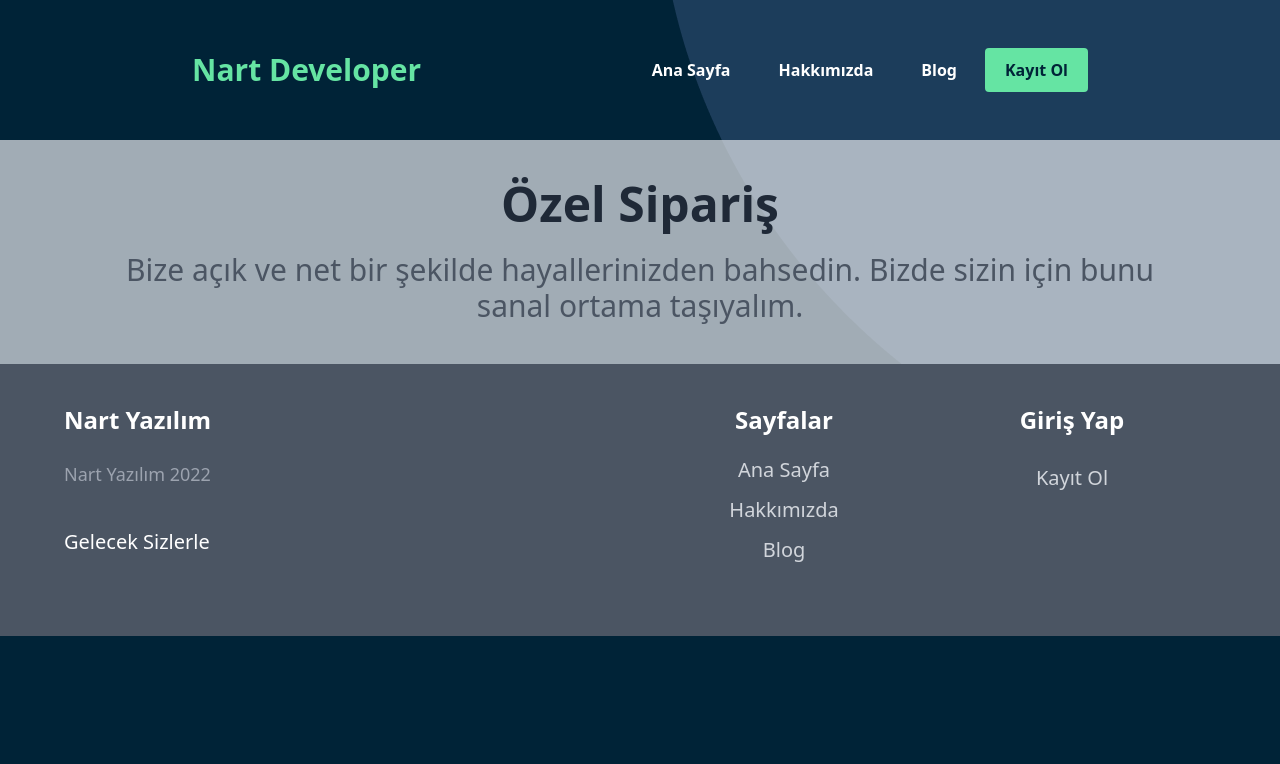
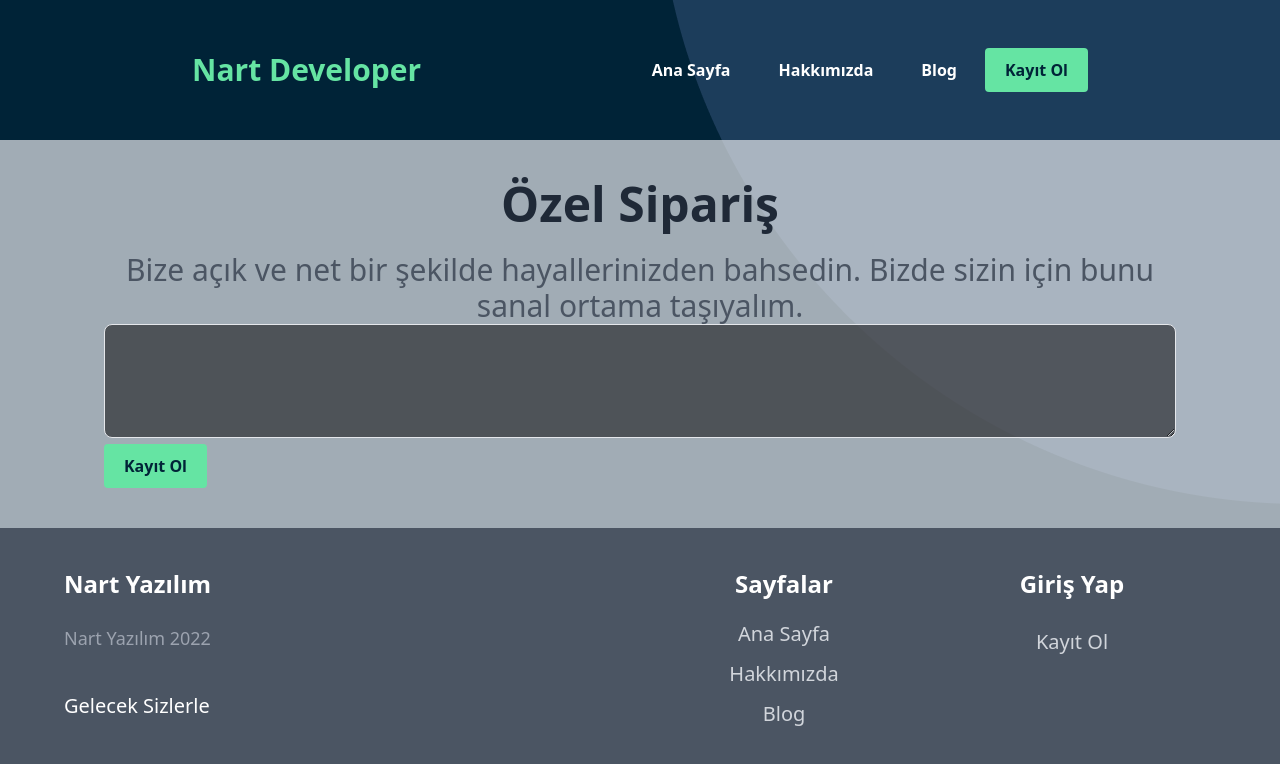
Before and after one commit to sefeoz/nart-dev, a Next.js app: page /order in a window 1280 px wide. Shown: the top 764 px of the page. Built offline with nearby package versions, Linux system fonts and the light colour scheme.

Commit message:
order-update

```diff
--- a/pages/order.js
+++ b/pages/order.js
@@ -1,11 +1,39 @@
+import {useAuth0} from "@auth0/auth0-react";
+import React from "react";
 export default function Order(){
+    const { loginWithRedirect,logout,isAuthenticated,user} = useAuth0();
+    const onSubmit = (e)=>{
+        e.preventDefault();
+
+    }
     return (
         <div className={"bg-gray-200 bg-opacity-70"}>
             <div className="site-6xl-container p-10">
                 <h1 className="text-5xl font-bold text-center text-gray-800">Özel Sipariş</h1>
                     <h1 className="text-3xl text-center text-gray-600 mt-6 font-extralight">Bize açık ve net bir şekilde hayallerinizden bahsedin. Bizde sizin için bunu sanal ortama taşıyalım.</h1>
                 <div>
-
+                    <form onSubmit={onSubmit}>
+            <textarea rows="4"
+                      className="border border-dark-blue w-full bg-zinc-900 bg-opacity-60 rounded-lg text-zinc-200 text-lg"
+            />
+                        {isAuthenticated ? <div className="flex flex-col lg:flex-row  items-center space-x-3 space-y-3 lg:space-y-0">
+                            <img src={user.picture} className="rounded-full" width="40" />
+                            <span className="font-bold kanto text-[0.95rem] text-gray-100">{user.name}</span>
+                            <button typeof="button"
+                                    className="flex rounded lato bg-red-500 px-5 py-2 font-semibold text-inherit
+                                hover:bg-inherit hover:text-red-500 text-[1rem] ease-in-out duration-200"
+                                    onClick={() => logout({returnTo: process.env.NEXT_PUBLIC_URL})}>
+                                Çıkış
+                            </button>
+                        </div>:<div className="mx-auto">
+                            <button typeof="button"
+                                    className="rounded bg-nav-green px-5 py-2 font-semibold lato text-back-blue
+                                hover:bg-inherit hover:text-nav-green text-lg md:text-[1rem] ease-in-out duration-200"
+                                    onClick={() => loginWithRedirect()}>
+                                Kayıt Ol
+                            </button>
+                        </div>}
+                    </form>
                 </div>
             </div>
         </div>
```
